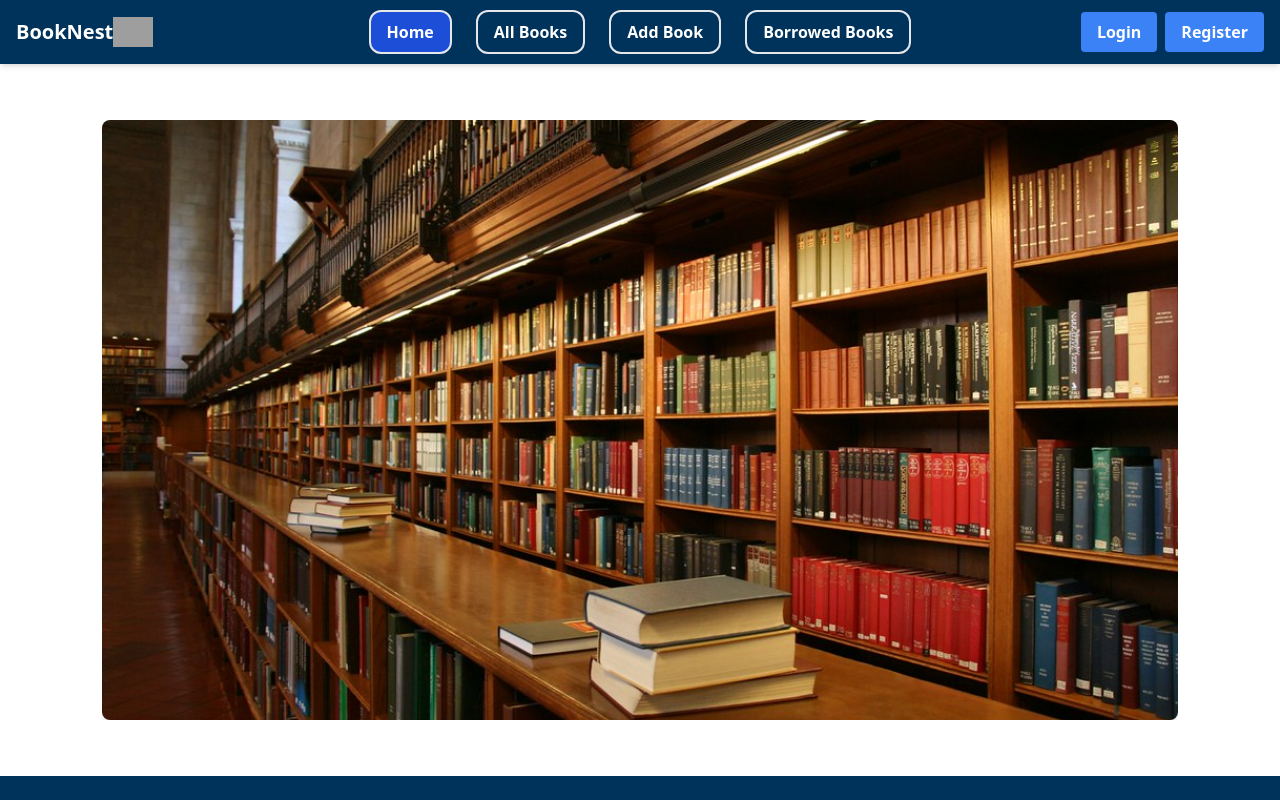
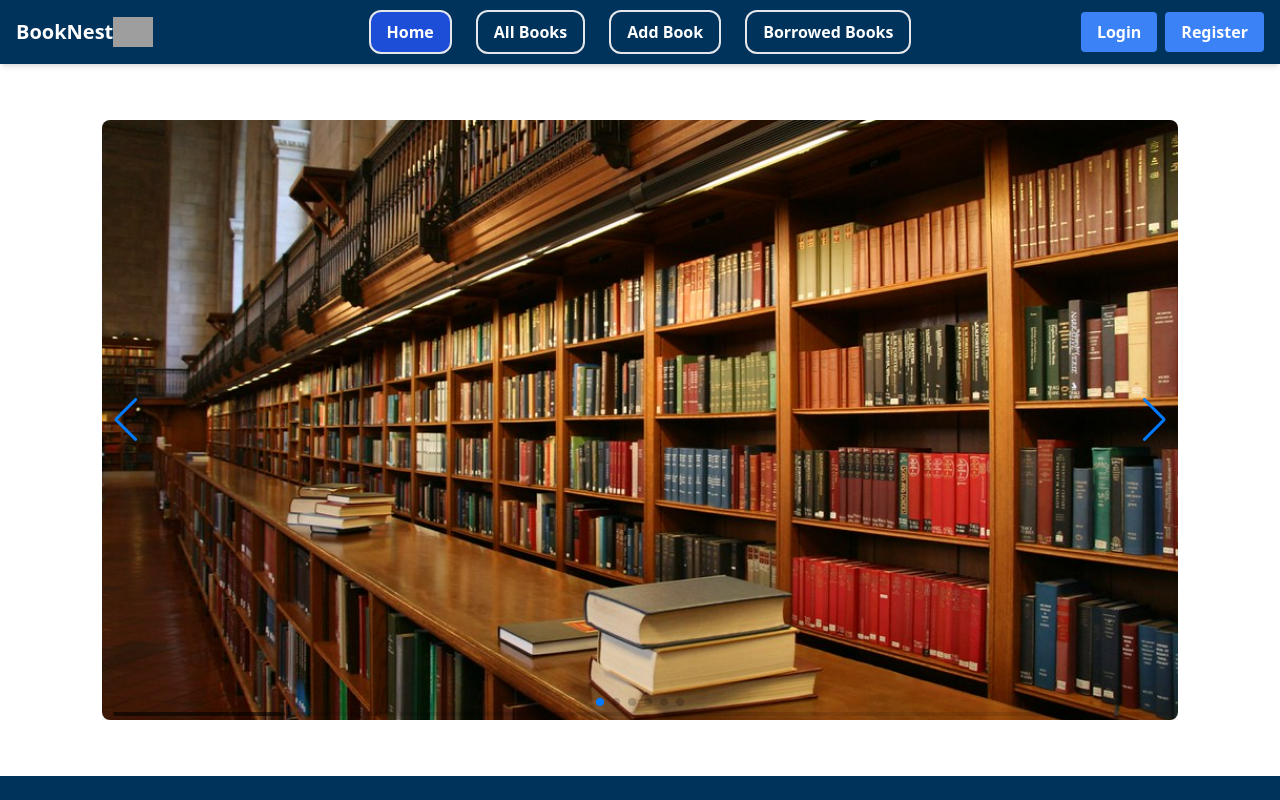
Before and after one commit to md-siam-islam/Assignment-11-Client, a React (Vite) app: page / in a window 1280 px wide. Shown: the top 800 px of the page. Built offline with nearby package versions, Linux system fonts and the light colour scheme; no server answers; grey boxes are pictures that could not be loaded.

Commit message:
firebase add doen

```diff
--- a/package.json
+++ b/package.json
@@ -14,6 +14,7 @@
     "localforage": "^1.10.0",
     "lottie-react": "^2.4.0",
     "match-sorter": "^8.0.0",
+    "motion": "^11.15.0",
     "react": "^18.3.1",
     "react-dom": "^18.3.1",
     "react-icons": "^5.4.0",
--- a/src/Components/Banner/Banner.jsx
+++ b/src/Components/Banner/Banner.jsx
@@ -1,8 +1,9 @@
 import { Swiper, SwiperSlide } from "swiper/react";
-import 'swiper/css';
-import 'swiper/css/navigation';
-import 'swiper/css/pagination';
-import 'swiper/css/scrollbar';
+import { Navigation, Pagination, Scrollbar, A11y } from "swiper/modules";
+import "swiper/css";
+import "swiper/css/navigation";
+import "swiper/css/pagination";
+import "swiper/css/scrollbar";
 
 import img1 from "../../../src/assets/image/library-lovers-month.jpg";
 import img2 from "../../../src/assets/image/books-new-york-public-library-susan-candelario.jpg";
@@ -11,15 +12,20 @@ import img4 from "../../../src/assets/image/5ea3382f2392c90c453f4b3c_vienna (640
 import img6 from "../../../src/assets/image/pexels-technobulka-2908984.jpg";
 import img5 from "../../../src/assets/image/lots-of-books-on-the-table-in-front-of-the-library-shelves-generative-ai-photo.jpg";
 
-
 const Banner = () => {
   return (
     <div className="w-11/12 mx-auto  my-14">
       <Swiper
         spaceBetween={30}
         slidesPerView={1}
-        autoplay={{ delay: 2000 }}
+        modules={[Navigation, Pagination, Scrollbar, A11y]}
+        navigation
+        pagination={{ clickable: true }}
+        scrollbar={{ draggable: true }}
+        autoplay={{ delay: 1000 }}
         loop={true}
+        onSwiper={(swiper) => console.log(swiper)}
+        onSlideChange={() => console.log('slide change')}
       >
         <SwiperSlide>
           <div className="w-full h-full relative">
```
Also changed, not shown: 1 other file (tests, documents, lock files or other folders).
